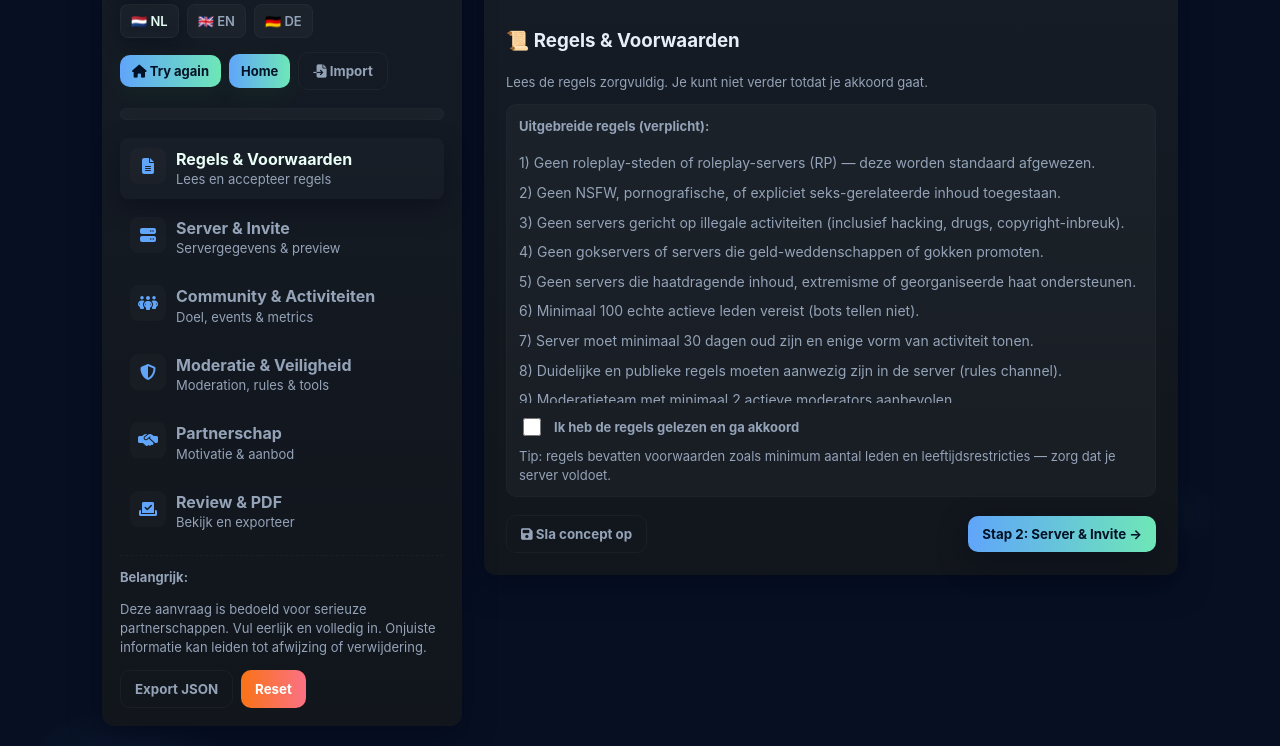
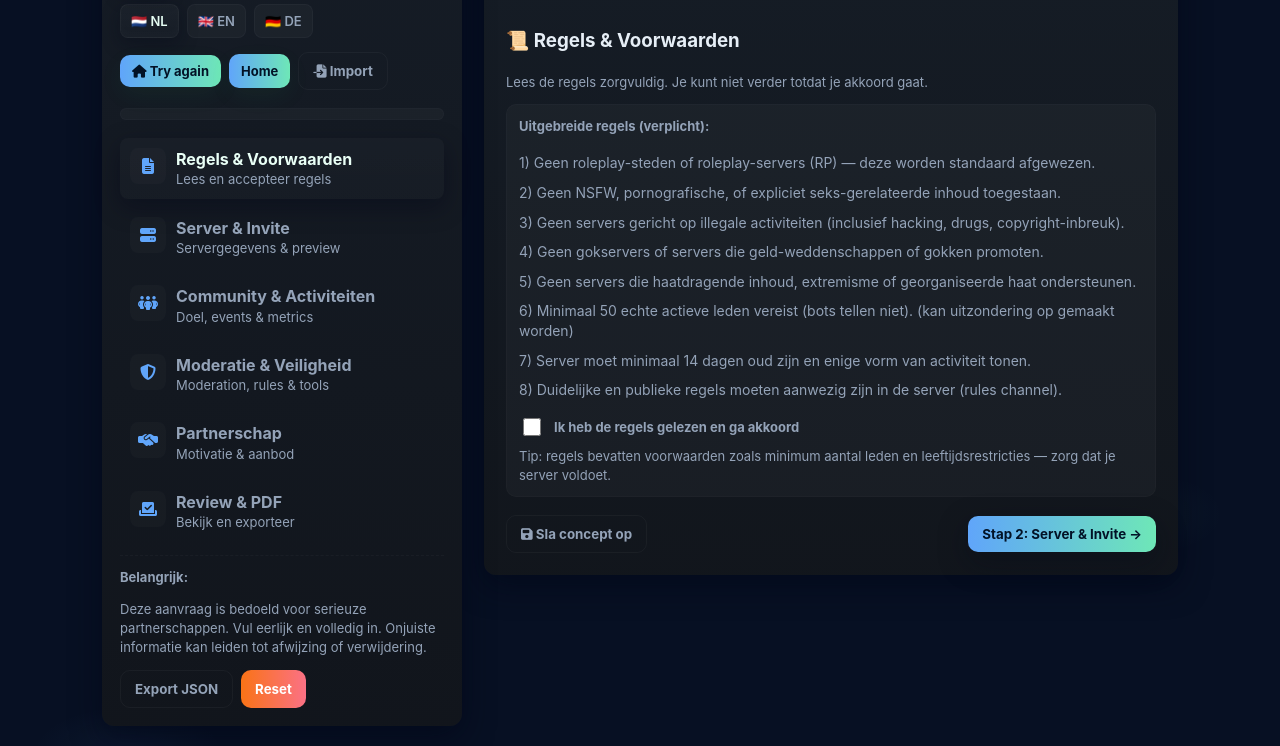
Before and after one commit to overheidpixel/overheidpixel.github.io, a plain HTML site: page partner.html in a window 1280 px wide. Shown: the part 126-872 px from the top of the page. Drawn offline with nearby package versions, Linux system fonts and the light colour scheme.

Commit message:
Update partner.html

```diff
--- a/partner.html
+++ b/partner.html
@@ -995,8 +995,8 @@
                     "3) Geen servers gericht op illegale activiteiten (inclusief hacking, drugs, copyright-inbreuk).",
                     "4) Geen gokservers of servers die geld-weddenschappen of gokken promoten.",
                     "5) Geen servers die haatdragende inhoud, extremisme of georganiseerde haat ondersteunen.",
-                    "6) Minimaal 100 echte actieve leden vereist (bots tellen niet).",
-                    "7) Server moet minimaal 30 dagen oud zijn en enige vorm van activiteit tonen.",
+                    "6) Minimaal 50 echte actieve leden vereist (bots tellen niet). (kan uitzondering op gemaakt worden)",
+                    "7) Server moet minimaal 14 dagen oud zijn en enige vorm van activiteit tonen.",
                     "8) Duidelijke en publieke regels moeten aanwezig zijn in de server (rules channel).",
                     "9) Moderatieteam met minimaal 2 actieve moderators aanbevolen.",
                     "10) Transparantie over eerdere incidenten is verplicht — verbergen kan leiden tot weigering.",
```
